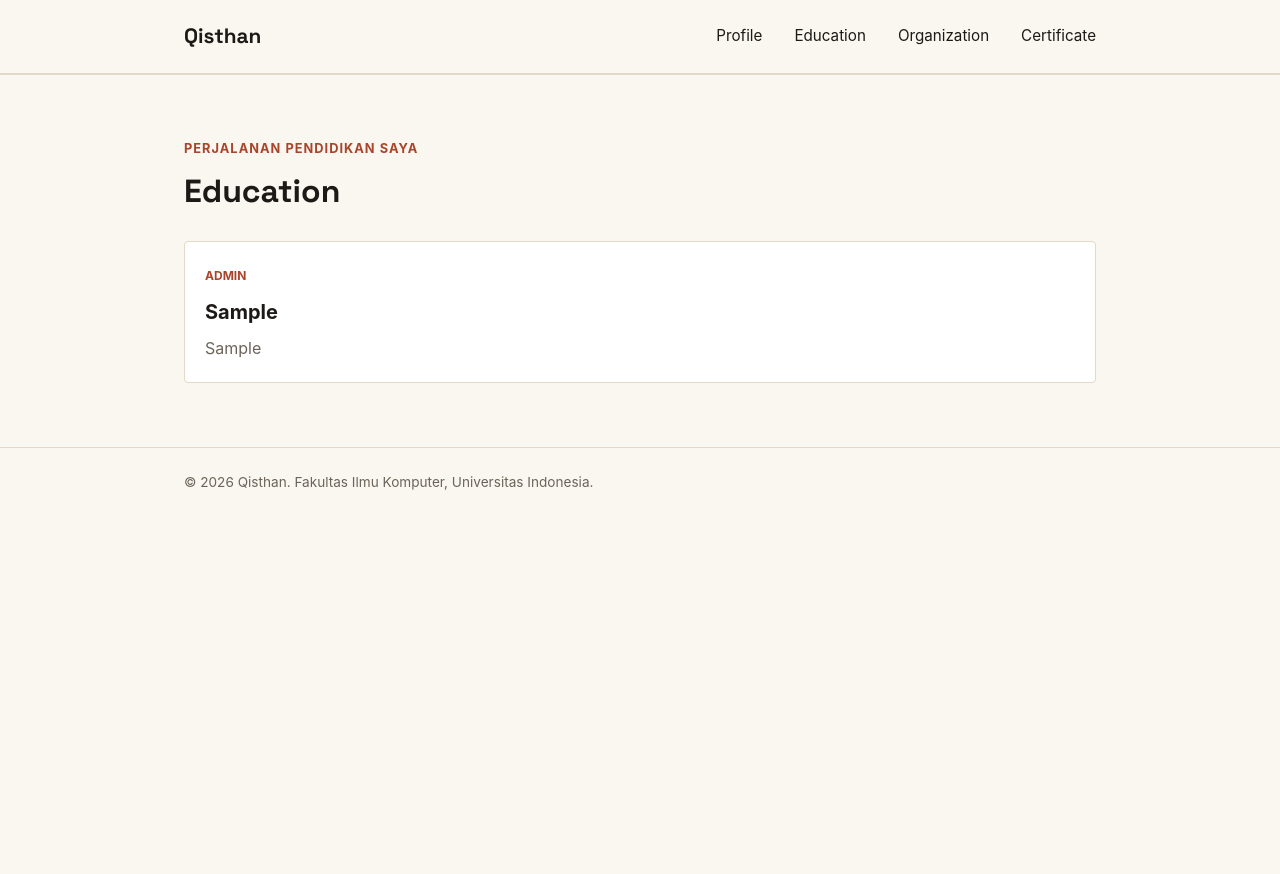
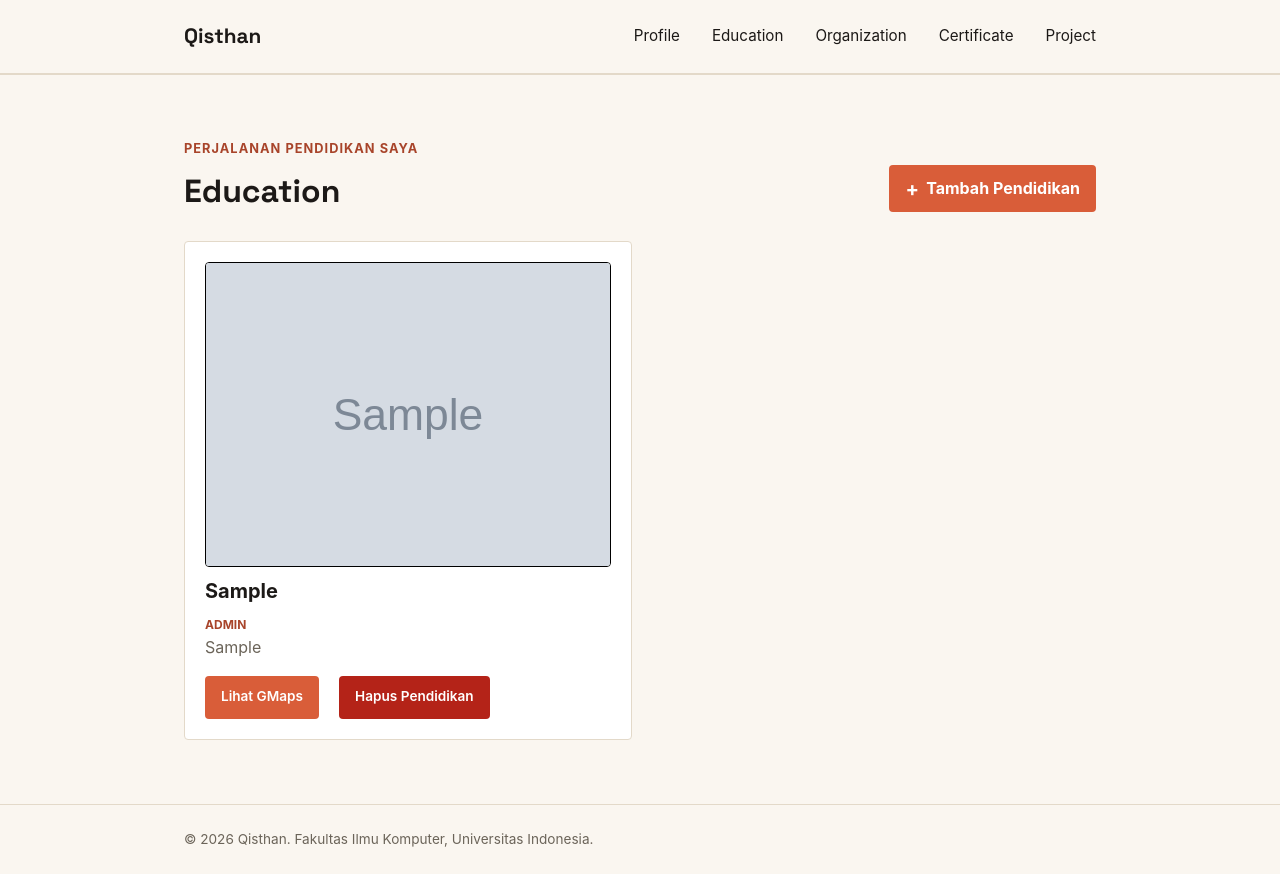
Before and after one commit to qaffasyah-maker/myportofolio, a Django app: page /education/ in a window 1280 px wide. Before the commit the page ends 490 px from the top, so only its background shows below. Run offline with Django 5.2, Linux system fonts and the light colour scheme; tables that the repository leaves empty hold one stand-in row (values such as "Sample post"); grey boxes marked "Sample" are stand-in pictures.

Commit message:
memperbarui education

```diff
--- a/main/models.py
+++ b/main/models.py
@@ -28,9 +28,12 @@
 
 
 class Education(models.Model):
+    id = models.UUIDField(primary_key=True, default=uuid.uuid4, editable=False)
     school = models.CharField(max_length=255)
     level = models.CharField(max_length=100)
     year = models.CharField(max_length=50)
+    image_url = models.URLField(blank=True)
+    gmaps_url = models.URLField(blank=True)
 
     def __str__(self):
         return self.school
--- a/main/urls.py
+++ b/main/urls.py
@@ -7,9 +7,15 @@
 urlpatterns = [
     path("", show_main, name="show_main"),
     path("experience/", show_experience, name="show_experience"),
+
+    path("education/add/", create_education, name="create_education"),
     path("education/", show_education, name="show_education"),
+    path("api/education/", get_education_json, name="get_education_json"),
+    path("education/<uuid:education_id>/delete/",delete_education,name="delete_education"),
+
     path("organization/", show_organization, name="show_organization"),
     path("certificate/", show_certificate, name="show_certificate"),
+
     path("projects/add/", create_project, name="create_project"),
     path("projects/", show_projects, name="show_projects"),
     path("api/projects/", get_projects_json, name="get_projects_json"),
--- a/main/views.py
+++ b/main/views.py
@@ -4,7 +4,7 @@
 from django.http import HttpResponse
 from django.shortcuts import get_object_or_404, redirect, render
 from main.models import *
-from main.forms import ProjectForm
+from main.forms import *
 
 
 
@@ -28,12 +28,46 @@
     }
     return render(request, "experience.html", context)
 
+def create_education(request):
+    form = EducationForm(request.POST or None)
+
+    if request.method == "POST" and form.is_valid():
+        form.save()
+        messages.success(request, "daftar Sekolah berhasil ditambahkan!")
+        return redirect("main:show_education")
+
+    context = {
+        "name": "Qisthan",
+        "form": form,
+    }
+    return render(request, "projects_form.html", context)
+
 def show_education(request):
     context = {
         "name": "Qisthan",
         "education_list": Education.objects.all(),
     }
     return render(request, "education.html", context)
+
+def get_education_json(request):
+    title_query = request.GET.get("title", "").strip()
+    education = Education.objects.all()
+
+    if title_query:
+        education = education.filter(title__icontains=title_query)
+
+    education_json = serializers.serialize("json", education)
+    return HttpResponse(education_json, content_type="application/json")
+
+def delete_education(request, education_id):
+    education = get_object_or_404(Education, pk=education_id)
+
+    if request.method == "POST":
+        education.delete()
+        messages.success(request, "Daftar Sekolah berhasil dihapus!")
+        return redirect("main:show_education")
+
+    return redirect("main:show_education")
 
 def show_organization(request):
     context = {
@@ -74,7 +108,7 @@
     title_query = request.GET.get("title", "").strip()
 
     context = {
-        "name": "Burhan",
+        "name": "Qisthan",
         "project_list": projects,
         "title_query": title_query,
     }
--- /dev/null
+++ b/templates/components/education_delete_modal.html
@@ -0,0 +1,62 @@
+<p class="experience-status">
+    <button type="button"
+            class="button button-danger"
+            popovertarget="delete-education-{{ education.id }}"
+            aria-label="Hapus {{ education.school }}"
+            title="Hapus pendidikan">
+        Hapus Pendidikan
+    </button>
+</p>
+
+<div id="delete-education-{{ education.id }}"
+     class="project-delete-modal"
+     popover="auto"
+     role="dialog"
+     aria-modal="true"
+     aria-labelledby="delete-education-title-{{ education.id }}">
+
+    <button type="button"
+            class="project-delete-modal__backdrop"
+            popovertarget="delete-education-{{ education.id }}"
+            popovertargetaction="hide"
+            aria-label="Tutup konfirmasi hapus"></button>
+
+    <div class="project-delete-modal__content">
+
+        <button type="button"
+                class="project-delete-modal__close"
+                popovertarget="delete-education-{{ education.id }}"
+                popovertargetaction="hide"
+                aria-label="Tutup konfirmasi hapus">×</button>
+
+        <h2 id="delete-education-title-{{ education.id }}">
+            Hapus Pendidikan?
+        </h2>
+
+        <p>
+            Apakah Anda yakin ingin menghapus
+            <strong>{{ education.school }}</strong>?
+        </p>
+
+        <div class="project-delete-modal__actions">
+
+            <button type="button"
+                    class="button button-secondary"
+                    popovertarget="delete-education-{{ education.id }}"
+                    popovertargetaction="hide">
+                Batal
+            </button>
+
+            <form method="post"
+                  action="{% url 'main:delete_education' education.id %}">
+                {% csrf_token %}
+
+                <button type="submit"
+                        class="button button-danger">
+                    Ya, Hapus
+                </button>
+            </form>
+
+        </div>
+    </div>
+</div>
--- a/templates/education.html
+++ b/templates/education.html
@@ -1,45 +1,59 @@
-<!DOCTYPE html>
-<html lang="en">
-<head>
-    <meta charset="UTF-8">
-    <meta name="viewport" content="width=device-width, initial-scale=1.0">
-    <title>{{ name }} - Education</title>
-    <link rel="preconnect" href="https://fonts.googleapis.com">
-    <link rel="preconnect" href="https://fonts.gstatic.com" crossorigin>
-    <link href="https://fonts.googleapis.com/css2?family=Space+Grotesk:wght@500;700&display=swap" rel="stylesheet">
-    <link rel="stylesheet" href="/static/css/style.css">
-</head>
-<body>
-    <header class="site-header">
-        <div class="container">
-            <a href="{% url 'main:show_main' %}" class="brand">{{ name }}</a>
-            <nav>
-                <a href="{% url 'main:show_main' %}">Profile</a>
-                <a href="{% url 'main:show_education' %}">Education</a>
-                <a href="{% url 'main:show_organization' %}">Organization</a>
-                <a href="{% url 'main:show_certificate' %}">Certificate</a>
-            </nav>
-        </div>
-    </header>
+{% extends "base.html" %}
+{% block meta %}
+    <title>Education - {{ name }}</title>
+{% endblock meta %}
 
+{% block content %}
     <main>
         <section class="experience-section" id="education">
             <div class="container">
                 <p class="section-kicker">Perjalanan pendidikan saya</p>
-                <h1>Education</h1>
 
-                <div class="experience-grid">
+                <div class="project-header">
+                    <h1>Education</h1>
+                    <a href="{% url 'main:create_education' %}"
+                       class="button project-add-button">
+                        <span aria-hidden="true">+</span>
+                        Tambah Pendidikan
+                    </a>
+                </div>
+
+                <div class="experience-grid project-grid">
                     {% for education in education_list %}
                         <article class="experience-card">
+
+                            {% if education.image_url %}
+                                <img src="{{ education.image_url }}"
+                                     alt="Foto {{ education.school }}"
+                                     class="project-image">
+                            {% endif %}
+
+                            <h2>{{ education.school }}</h2>
+
                             <span class="experience-category">
                                 {{ education.level }}
                             </span>
 
-                            <h2>{{ education.school }}</h2>
-
                             <p class="experience-description">
                                 {{ education.year }}
                             </p>
+
+                            <div class="project-card-actions">
+                                <div class="project-actions">
+
+                                    {% if education.gmaps_url %}
+                                        <a href="{{ education.gmaps_url }}"
+                                           class="button"
+                                           target="_blank">
+                                            Lihat GMaps
+                                        </a>
+                                    {% endif %}
+
+                                    {% include "components/education_delete_modal.html" with education=education %}
+
+                                </div>
+                            </div>
+
                         </article>
                     {% empty %}
                         <p class="empty-state">
@@ -50,11 +64,4 @@
             </div>
         </section>
     </main>
-
-    <footer class="site-footer">
-        <div class="container">
-            <p>&copy; 2026 {{ name }}. Fakultas Ilmu Komputer, Universitas Indonesia.</p>
-        </div>
-    </footer>
-</body>
-</html>
+{% endblock content %}
```
Also changed, not shown: main/forms.py (+94 -1 lines), templates/education_form.html (added, +43 -0 lines), main/migrations/0006_education_gmaps_url_education_image_url_and_more.py (added).
